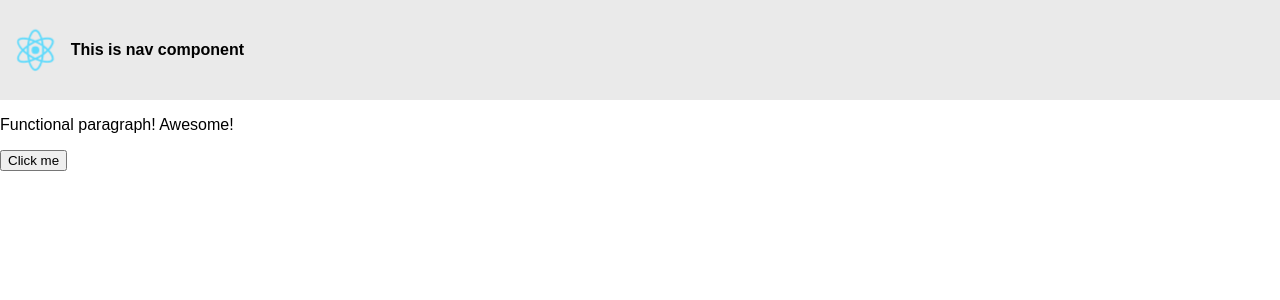
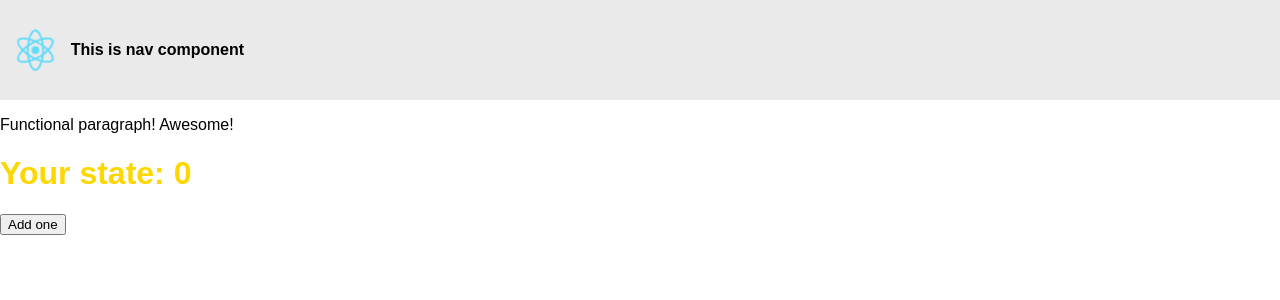
Before and after one commit to alexUXUI/react, a React (Create React App) app: page / in a window 1280 px wide. Shown: the top 300 px of the page. Built offline with nearby package versions, Linux system fonts and the light colour scheme.

Commit message:
adds 🔘

```diff
--- a/src/components/App/App.js
+++ b/src/components/App/App.js
@@ -1,33 +1,28 @@
 import React, { Component } from 'react'
 import Nav from '../Nav/Nav'
+import Button from '../Button/Button'
 import log from '../../utils/log'
 import './App.css'
 
-const MakeP = props =>
-  <p>
-    Functional paragraph! {props.exclamation}
-  </p>
+const P = props => <p>Functional paragraph! {props.exclamation}</p>
+const handleClick = e => e.preventDefault(log('clicked'))
 
-const handleClick = e =>
-  e.preventDefault(log('clicked'))
-
+// passing props to P through attributes
 const Markup = (
   <div>
     <Nav />
-    <MakeP exclamation="Awesome!" />
-    <button onClick={handleClick} >
-      Click me
-    </button>
-    <div id="timer"></div>
+    <P exclamation="Awesome!" />
+    <Button />
   </div>
 )
 
 class App extends Component {
+  // lifecycle hooks 👌
   componentWillMount = () => log('about to render')
   componentDidMount = () => log('already rendered')
-  componentWillReceiveProps = () => log('im going to get props!')
-  shouldComponentUpdate = () => log('I should update!')
-  componentWillUpdate = () => log('I will update!')
+  componentWillReceiveProps = () => log('im going to get props')
+  shouldComponentUpdate = () => log('I should update')
+  componentWillUpdate = () => log('I will update')
   render = () => Markup
 }
 
--- /dev/null
+++ b/src/components/Button/Button.css
@@ -0,0 +1,9 @@
+.state-count {
+  color: tomato;
+}
+.low {
+  color: blue
+}
+.high {
+  color: gold;
+}
--- /dev/null
+++ b/src/components/Button/Button.js
@@ -0,0 +1,45 @@
+import React, { Component } from 'react'
+import './Button.css'
+
+/* Notes on Components:
+ * State is immutable but editable
+ * Props is immutable and not editable
+ * The is es6 sytax as opposed to React.createClass
+ */
+
+class Button extends Component {
+
+  constructor(props) {
+    super(props) // always call super and pass props
+    this.increment = this.increment.bind(this) // put bind in constructor func
+    this.state = { // set state in constructor func with es6 Component
+      count: 0
+    }
+  }
+
+  increment() {
+    this.setState({ // retuns new state object
+      count: this.state.count + 1
+    })
+  }
+
+  render() {
+    // have to use `className` for class attr
+    // must return one parent element
+    // .jsx wrapped in `()`
+    return (
+      <div>
+        { this.state.count > 3 ? // conditional rendering in render func
+            <h1 className="state-count low">Your state: {this.state.count}</h1> :
+            <h1 className="state-count high">Your state: {this.state.count}</h1>
+        }
+        <button onClick={this.increment}>
+          Add one
+        </button>
+      </div>
+    )
+  }
+
+}
+
+export default Button
```
